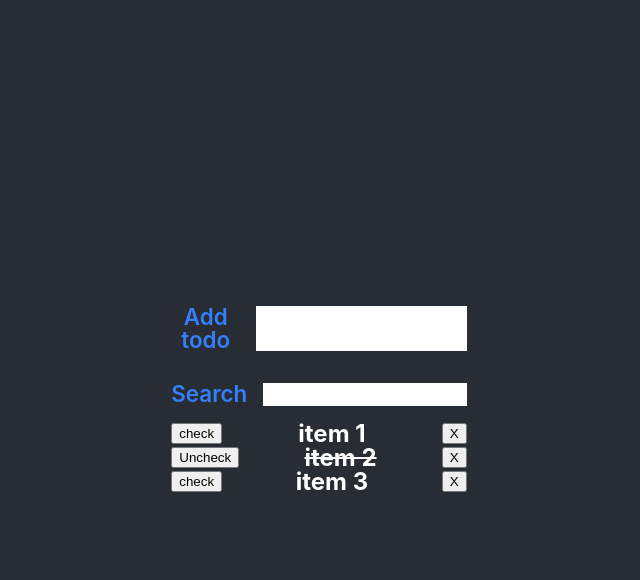
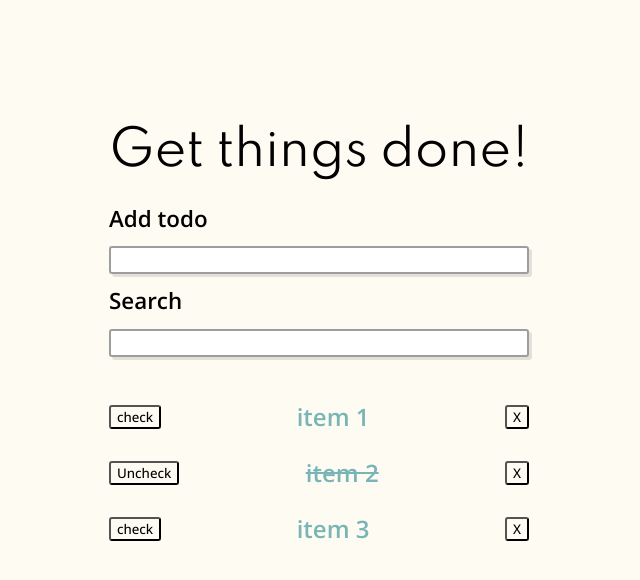
Before and after one commit to DarwinLozada/todos_challenge, a React (Create React App) app: page / in a window 1280 px wide. Shown: the top 580 px of the page, without its empty margins (321-961 px from the left). Built offline with nearby package versions, Linux system fonts and the light colour scheme.

Commit message:
add styling

```diff
--- a/public/index.html
+++ b/public/index.html
@@ -24,7 +24,7 @@
       work correctly both with client-side routing and a non-root public URL.
       Learn how to configure a non-root public URL by running `npm run build`.
     -->
-    <title>Interview test</title>
+    <title>Get things done!</title>
   </head>
   <body>
     <noscript>You need to enable JavaScript to run this app.</noscript>
--- a/src/App.js
+++ b/src/App.js
@@ -3,7 +3,7 @@ import TodoInput from "./components/AddTodoInput";
 import TodosList from "./components/TodosList";
 import useTodos from "./stores/todosStore";
 import { SET_ITEMS } from "./stores/todosStore/actions";
-import "./styles/App.css";
+
 
 const DATA = [
   {
@@ -37,8 +37,13 @@ function App() {
 
   return (
     <div className="App">
-      <TodoInput />
-      <TodosList items={state.items} />
+      <div className="app_container">
+        <h1 className="app_title">Get things done!</h1>
+        <main className="todos_wrapper">
+          <TodoInput />
+          <TodosList items={state.items} />
+        </main>
+      </div>
     </div>
   );
 }
--- a/src/components/AddTodoInput/index.js
+++ b/src/components/AddTodoInput/index.js
@@ -19,12 +19,15 @@ export default function AddTodoInput() {
   };
 
   return (
-    <form onSubmit={handleSubmit} className="add-todo">
-      <label htmlFor="add-todo">Add todo</label>
+    <form onSubmit={handleSubmit} className="input_wrapper add-todo">
+      <label htmlFor="add-todo" className="input_label">
+        Add todo
+      </label>
       <input
         type="text"
         id="add-todo"
         value={text}
+        className="input_label"
         onChange={(e) => setText(e.target.value)}
       ></input>
     </form>
--- a/src/components/Todo/index.js
+++ b/src/components/Todo/index.js
@@ -25,7 +25,7 @@ export default function Todo({ data }) {
   };
 
   return (
-    <li className="todo-item">
+    <li className={`todo-item ${isCompleted && "todo-item--completed"}`}>
       <button onClick={handleCheck}>{isCompleted ? "Uncheck" : "check"}</button>
       <span
         className={`todo_item__text ${
--- a/src/components/TodosList/index.js
+++ b/src/components/TodosList/index.js
@@ -8,8 +8,10 @@ export default function TodosList({ items }) {
 
   return (
     <div className="todo_list">
-      <div className="todo_list__search_input">
-        <label htmlFor="search-item">Search</label>
+      <div className="input_wrapper todo_list__search_input">
+        <label htmlFor="search-item" className="input_label">
+          Search
+        </label>
         <input
           type="text"
           id="search-item"
@@ -19,9 +21,11 @@ export default function TodosList({ items }) {
       </div>
 
       <ul className="todo_list__items">
-        {renderItems.map((item) => (
-          <Todo key={item.id} data={item} />
-        ))}
+        {renderItems.length > 0 ? (
+          renderItems.map((item) => <Todo key={item.id} data={item} />)
+        ) : (
+          <p className="todo_list__items__no-todos">There are no todo's to do 🥳</p>
+        )}
       </ul>
     </div>
   );
--- a/src/index.js
+++ b/src/index.js
@@ -3,6 +3,8 @@ import ReactDOM from "react-dom";
 import AppWrapper from "./components/AppWrapper";
 import "./index.css";
 import reportWebVitals from "./reportWebVitals";
+import "./styles/App.css";
+import "./styles/reset.css";
 
 ReactDOM.render(
   <React.StrictMode>
--- a/src/styles/App.css
+++ b/src/styles/App.css
@@ -1,8 +1,23 @@
-@import url("./reset.css");
+@import url("https://fonts.googleapis.com/css2?family=Open+Sans:wght@300;400;500;600&display=swap");
+@import url("https://fonts.googleapis.com/css2?family=Open+Sans:wght@300;400;500;600&family=Spartan:wght@100;200;300;400&display=swap");
 
 :root {
-  --main-color: #347ffa;
-  --secondary-color: #0c2f69;
+  --bg-color: #fefbf3;
+  --sec-bg-color: #f8f0df;
+  --ter-bg-color: #e3e0d8;
+  --primary-color: #79b4b7;
+  --secondary-color: #9d9d9d;
+  --shadow-100: 3px 3px 0px 0px rgba(0, 0, 0, 0.11);
+  --border-radius-xs: 3px;
+}
+
+* {
+  font-family: "Open Sans", sans-serif;
+}
+
+.app_title {
+  font-size: 3rem;
+  font-family: "Spartan", sans-serif;
 }
 
 .App {
@@ -11,8 +26,8 @@
   gap: 2rem;
   flex-direction: column;
   align-items: center;
-  justify-content: center;
-  background-color: #282c34;
+  justify-content: flex-start;
+  background-color: var(--bg-color);
   text-align: center;
 }
 
@@ -23,8 +38,49 @@
 }
 
 .App input {
-  width: 100%;
-  border: var(--secondary-color);
+  display: flex;
+  border: var(--secondary-color) 2px solid;
+  border-radius: 3px;
+  outline: none;
+  transition: transform 0.2 ease;
+  font-size: 1rem;
+  box-shadow: var(--shadow-100);
+}
+
+.App input:focus {
+  outline: var(--primary-color) 1px solid;
+}
+
+button {
+  font-weight: 500;
+  background-color: var(--bg-color);
+  border-radius: var(--border-radius-xs);
+}
+
+button:hover {
+  cursor: pointer;
+  background-color: var(--sec-bg-color);
+}
+
+.input_wrapper {
+  display: flex;
+  flex-direction: column;
+  justify-content: flex-end;
+}
+
+.input_label {
+  display: flex;
+}
+
+.app_container {
+  margin-top: 8rem;
+}
+
+.todos_wrapper {
+  display: flex;
+  flex-direction: column;
+  gap: 1rem;
+  margin-top: 2rem;
 }
 
 .add-todo {
@@ -45,20 +101,31 @@
 }
 
 .todo_list__items {
+  margin-top: 1rem;
   display: flex;
   flex-direction: column;
 }
 
+.todo_list__items__no-todos {
+  margin-top: 1.7rem;
+  font-size: 1.2rem;
+  font-weight: 500;
+}
+
 .todo-item {
   display: flex;
+  padding: 1rem 0rem;
+  border-radius: var(--border-radius-xs);
   justify-content: space-between;
   align-items: center;
   gap: 2rem;
-  width: 100%;
+  list-style: none;
+}
+
+.todo_item__text {
+  font-weight: bold;
   font-size: 1.5rem;
-  font-weight: bold;
-  color: white;
-  list-style: none;
+  color: var(--primary-color);
 }
 
 .todo_item__text--completed {
@@ -68,3 +135,13 @@
 .items-container li::first-letter {
   text-transform: uppercase;
 }
+
+@media (max-width: 400px) {
+  .app_container {
+    margin-top: 5rem;
+  }
+
+  .todos_wrapper {
+    margin: 2rem 1rem 0 1rem;
+  }
+}
```
